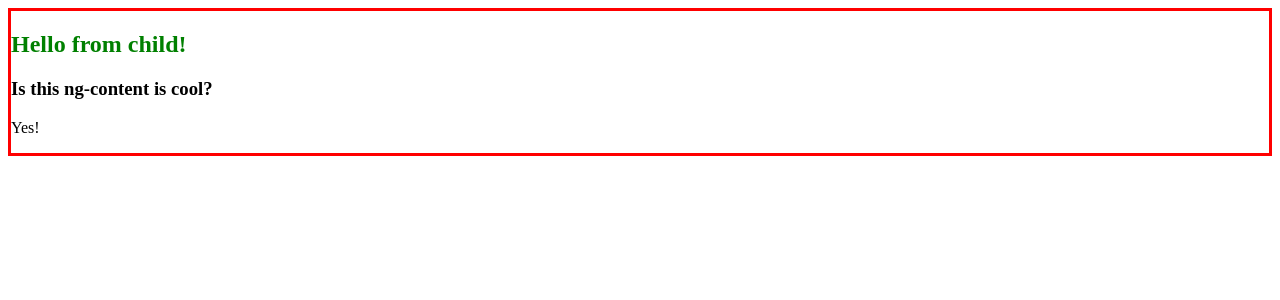
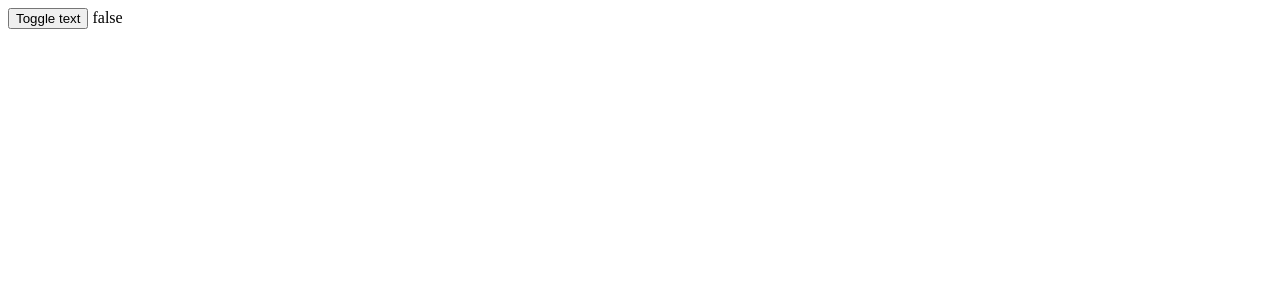
Before and after one commit to rkwadriga/ahgular-learning, an Angular app: page / in a window 1280 px wide. Shown: the top 300 px of the page. Built offline with nearby package versions, Linux system fonts and the light colour scheme.

Commit message:
Template statements

```diff
--- a/src/app/app.component.html
+++ b/src/app/app.component.html
@@ -1,4 +1,2 @@
-<app-child>
-    <h3 question>Is this ng-content is cool?</h3>
-    <p answer>Yes!</p>
-</app-child>
+<button (click)="toggleText($event)">Toggle text</button>
+{{showText}}
--- a/src/app/app.component.ts
+++ b/src/app/app.component.ts
@@ -6,5 +6,10 @@ import { Component } from '@angular/core';
   styleUrls: ['./app.component.css']
 })
 export class AppComponent {
-    title = 'Hello world!';
+    showText = false;
+
+    toggleText(event: any) {
+        this.showText = !this.showText
+        console.log(event);
+    }
 }
--- a/src/app/child/child.component.html
+++ b/src/app/child/child.component.html
@@ -1,3 +1 @@
 <h2>Hello from child!</h2>
-<ng-content [question]></ng-content>
-<ng-content [answer]></ng-content>
```
